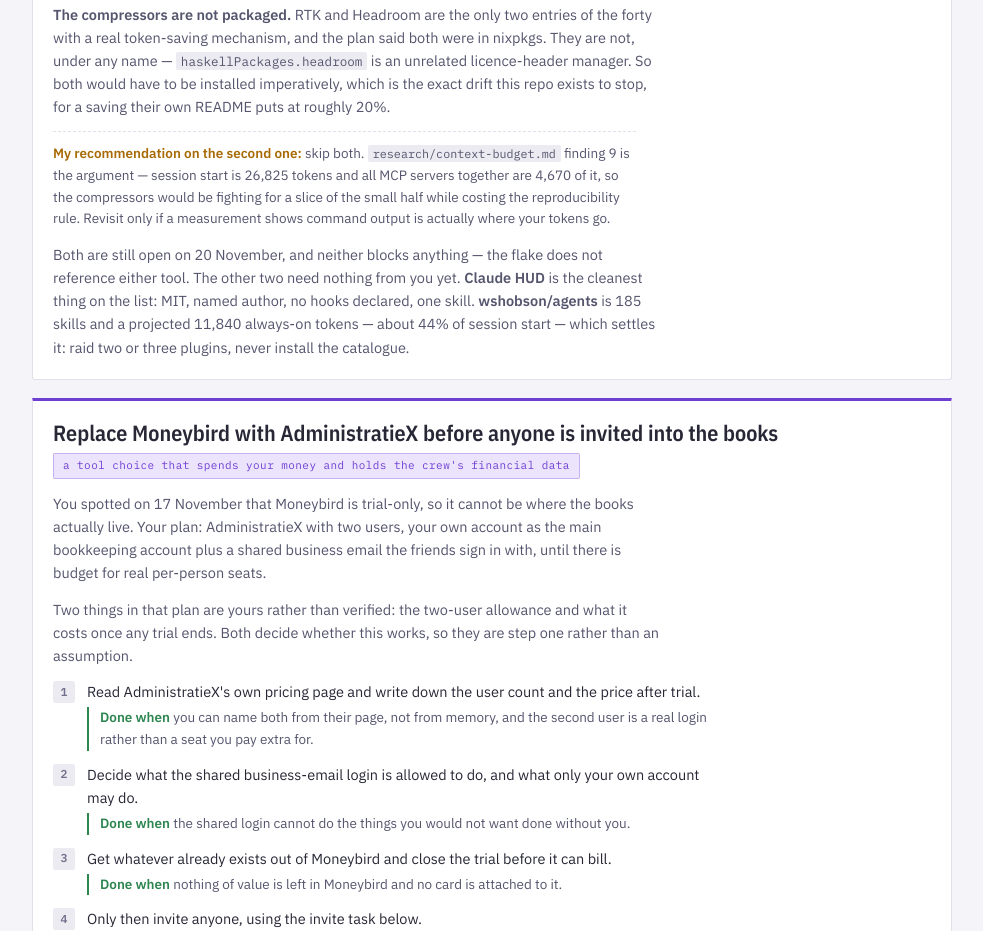
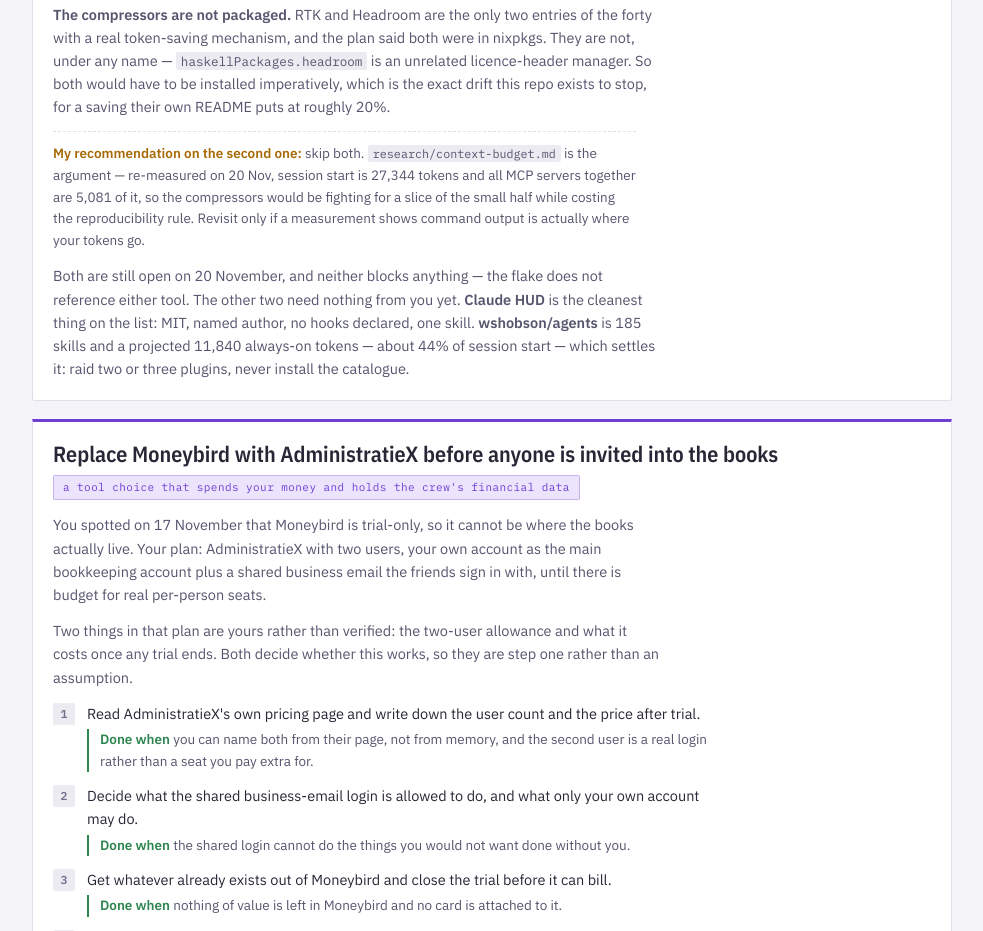
Before and after one commit to MrBlueStudios/claude-env, a plain HTML site: page docs/todo.html in a window 1280 px wide. Shown: the part 5170-6101 px from the top of the page, without its empty margins (148-1131 px from the left). Drawn offline with nearby package versions, Linux system fonts and the light colour scheme.

Commit message:
docs: answer whether a second PreToolUse hook can weaken the managed guard
It cannot change what the guard sees — matching hooks run in parallel, each on
the original input — and it cannot disable it, because hook entries merge
across settings levels and a user-level disableAllHooks does not reach a
managed hook. Both quoted from the docs.

What the docs do not say is whether a command rewritten with updatedInput is
re-checked, which inverts the risk for a command-rewriting compressor: not
"sneaks a command past the guard" but "the guard allows what it was shown and
something else runs". Recorded as open rather than assumed, and deliberately
not tested here — the test is a bypass, and the house rule is to ask rather
than route around the guard. The one-minute experiment is written out for
Léon to run knowingly, against a scratch config.

Re-derived the compressor facts while there: neither RTK nor Headroom is in
nixpkgs under any name, so the board's correction stands with the install
paths named. Also refreshed the trials card's budget numbers to the 20 Nov
re-measure.

Co-Authored-By: Claude Opus 5 <noreply@anthropic.com>

```diff
--- a/docs/todo.html
+++ b/docs/todo.html
@@ -419,7 +419,7 @@
       <p class="rationale">The six trials from the 40-repo plan went as far as they can without you: installing any third-party tool is denied here as <em>Untrusted Code Integration</em>, which is the guardrail working. So each candidate was cloned and run through <code>just vet</code> instead, and two of the answers want a decision rather than a next step.</p>
       <p class="rationale"><b>Beads fails the gate.</b> It declares four hooks, two of them <code>SessionStart</code> and <code>UserPromptSubmit</code> — it wants to run code on every session and every prompt. The plan's note about installing with <code>--stealth</code> is about <em>git</em> hooks, not Claude Code's lifecycle, so that does not help. It is the most invasive thing on the list, and it is also the only candidate that would give the four of you a git-mergeable shared work graph. Either write it an exemption in <code>docs/vet-exemptions.md</code> with an honest reason, or drop it and keep Jira.</p>
       <p class="rationale"><b>The compressors are not packaged.</b> RTK and Headroom are the only two entries of the forty with a real token-saving mechanism, and the plan said both were in nixpkgs. They are not, under any name — <code>haskellPackages.headroom</code> is an unrelated licence-header manager. So both would have to be installed imperatively, which is the exact drift this repo exists to stop, for a saving their own README puts at roughly 20%.</p>
-      <p class="trap"><b>My recommendation on the second one:</b> skip both. <code>research/context-budget.md</code> finding 9 is the argument — session start is 26,825 tokens and all MCP servers together are 4,670 of it, so the compressors would be fighting for a slice of the small half while costing the reproducibility rule. Revisit only if a measurement shows command output is actually where your tokens go.</p>
+      <p class="trap"><b>My recommendation on the second one:</b> skip both. <code>research/context-budget.md</code> is the argument — re-measured on 20 Nov, session start is 27,344 tokens and all MCP servers together are 5,081 of it, so the compressors would be fighting for a slice of the small half while costing the reproducibility rule. Revisit only if a measurement shows command output is actually where your tokens go.</p>
       <p class="rationale">Both are still open on 20 November, and neither blocks anything — the flake does not reference either tool. The other two need nothing from you yet. <b>Claude HUD</b> is the cleanest thing on the list: MIT, named author, no hooks declared, one skill. <b>wshobson/agents</b> is 185 skills and a projected 11,840 always-on tokens — about 44% of session start — which settles it: raid two or three plugins, never install the catalogue.</p>
     </article>
 
```
Also changed, not shown: 2 other files.
